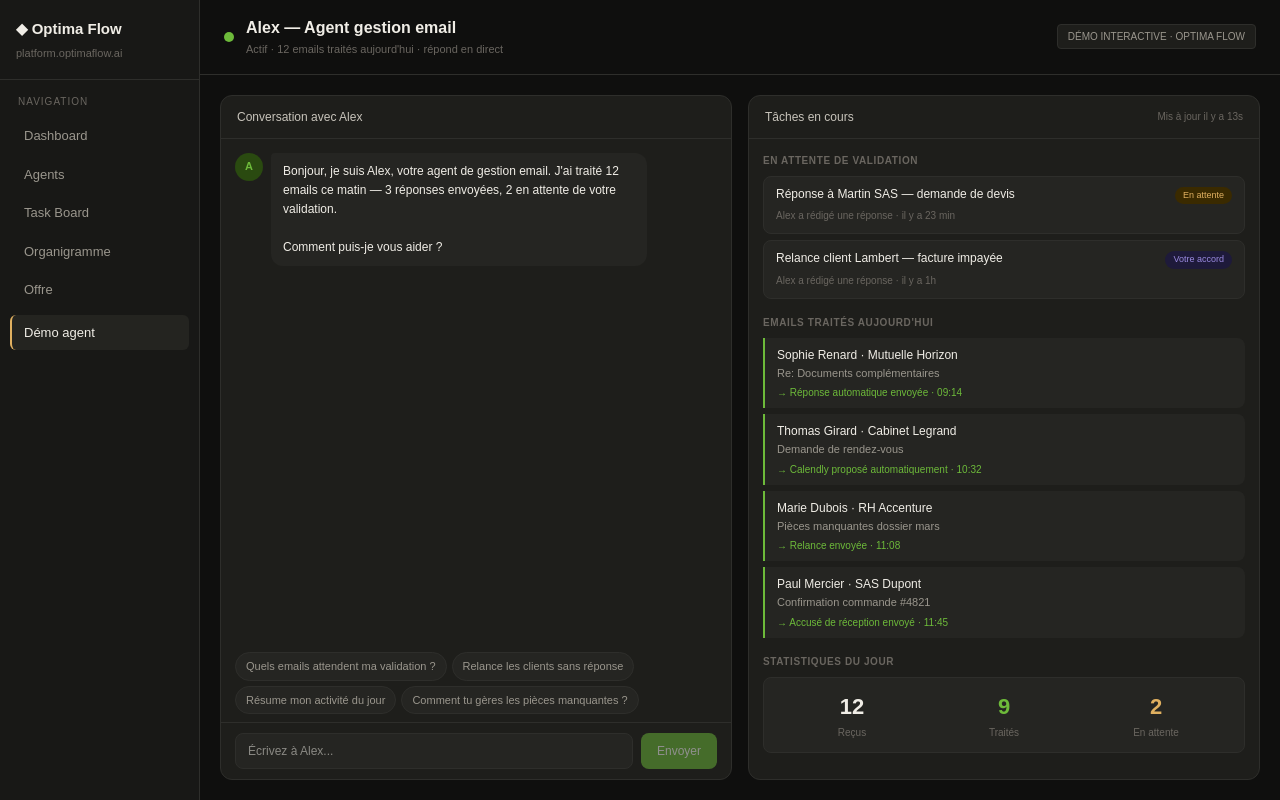
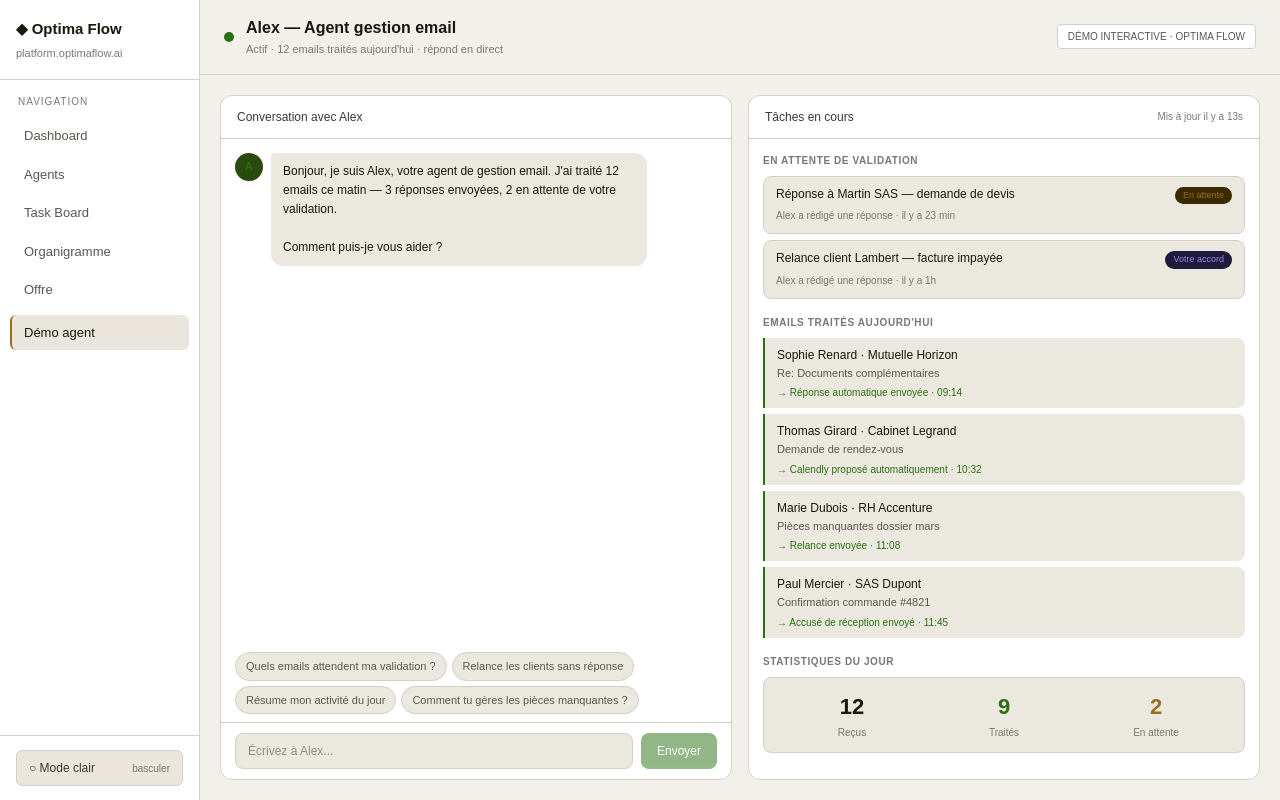
Before and after one commit to kilianreccodi-spec/agence-ia-dashboard, a Next.js app: page /agent in a window 1280 px wide. Built offline with nearby package versions, Linux system fonts and the light colour scheme.

Commit message:
agent - mode clair/sombre

```diff
--- a/app/agent/page.tsx
+++ b/app/agent/page.tsx
@@ -26,10 +26,19 @@ export default function AgentPage() {
   ]);
   const [input, setInput] = useState("");
   const [loading, setLoading] = useState(false);
+  const [dark, setDark] = useState(true);
   const [showSuggests, setShowSuggests] = useState(true);
   const [seconds, setSeconds] = useState(8);
   const chatRef = useRef<HTMLDivElement>(null);
   const history = useRef<{ role: string; content: string }[]>([]);
+
+  useEffect(() => {
+    const mq = window.matchMedia("(prefers-color-scheme: dark)");
+    setDark(mq.matches);
+    const handler = (e: MediaQueryListEvent) => setDark(e.matches);
+    mq.addEventListener("change", handler);
+    return () => mq.removeEventListener("change", handler);
+  }, []);
 
   useEffect(() => {
     if (chatRef.current) chatRef.current.scrollTop = chatRef.current.scrollHeight;
@@ -65,47 +74,59 @@ export default function AgentPage() {
     setLoading(false);
   }
 
-  const c = {
+  const c = dark ? {
     bg: "#0f0f0e", sidebar: "#181816", border: "#2e2e2b", card: "#1e1e1b",
     cardAlt: "#252522", text: "#f0ede6", textSub: "#c8c4bb", textMuted: "#9a968d",
     textFaint: "#6a6660", accent: "#e0b060", green: "#6dba3a", hover: "#242420",
+  } : {
+    bg: "#f2f0eb", sidebar: "#ffffff", border: "#d4d0c8", card: "#ffffff",
+    cardAlt: "#ebe8e0", text: "#18180f", textSub: "#3a3830", textMuted: "#5a5750",
+    textFaint: "#7a7770", accent: "#9a6e1a", green: "#2a7010", hover: "#eae6de",
   };
 
+  const tr = { transition: "background 0.2s, color 0.2s, border-color 0.2s" };
+
   return (
-    <div style={{ display: "flex", height: "100vh", background: c.bg, color: c.text, fontFamily: "DM Sans, sans-serif", overflow: "hidden" }}>
+    <div style={{ ...tr, display: "flex", height: "100vh", background: c.bg, color: c.text, fontFamily: "DM Sans, sans-serif", overflow: "hidden" }}>
       <style>{`@keyframes pulse{0%,80%,100%{opacity:0.3}40%{opacity:1}}`}</style>
 
       {/* Sidebar */}
-      <aside style={{ width: 200, background: c.sidebar, borderRight: `1px solid ${c.border}`, display: "flex", flexDirection: "column", flexShrink: 0 }}>
+      <aside style={{ ...tr, width: 200, background: c.sidebar, borderRight: `1px solid ${c.border}`, display: "flex", flexDirection: "column", flexShrink: 0 }}>
         <div style={{ padding: "18px 16px", borderBottom: `1px solid ${c.border}` }}>
           <div style={{ fontSize: 15, fontWeight: 600, color: c.text }}>◆ Optima Flow</div>
           <div style={{ fontSize: 11, color: c.textFaint, marginTop: 4 }}>platform.optimaflow.ai</div>
         </div>
-        <nav style={{ padding: "14px 10px", display: "flex", flexDirection: "column", gap: 3 }}>
+        <nav style={{ padding: "14px 10px", display: "flex", flexDirection: "column", gap: 3, flex: 1 }}>
           <div style={{ fontSize: 10, color: c.textFaint, letterSpacing: "1px", textTransform: "uppercase", padding: "0 8px", marginBottom: 6 }}>Navigation</div>
           {["Dashboard", "Agents", "Task Board", "Organigramme", "Offre"].map((item) => (
-            <a key={item} href="/" style={{ fontSize: 13, padding: "8px 12px", borderRadius: 6, color: c.textMuted, textDecoration: "none", display: "block", borderLeft: "2px solid transparent" }}>{item}</a>
+            <a key={item} href="/" style={{ ...tr, fontSize: 13, padding: "8px 12px", borderRadius: 6, color: c.textMuted, textDecoration: "none", display: "block", borderLeft: "2px solid transparent" }}>{item}</a>
           ))}
-          <div style={{ fontSize: 13, padding: "8px 12px", borderRadius: 6, color: c.text, borderLeft: `2px solid ${c.accent}`, background: c.hover, fontWeight: 500, marginTop: 4 }}>Démo agent</div>
+          <div style={{ ...tr, fontSize: 13, padding: "8px 12px", borderRadius: 6, color: c.text, borderLeft: `2px solid ${c.accent}`, background: c.hover, fontWeight: 500, marginTop: 4 }}>Démo agent</div>
         </nav>
+        <div style={{ padding: "14px 16px", borderTop: `1px solid ${c.border}` }}>
+          <button onClick={() => setDark(!dark)} style={{ ...tr, width: "100%", fontSize: 12, padding: "8px 12px", borderRadius: 6, background: c.hover, color: c.textSub, border: `1px solid ${c.border}`, cursor: "pointer", display: "flex", justifyContent: "space-between", alignItems: "center", fontFamily: "inherit" }}>
+            <span>{dark ? "☾ Mode sombre" : "○ Mode clair"}</span>
+            <span style={{ fontSize: 10, color: c.textFaint }}>basculer</span>
+          </button>
+        </div>
       </aside>
 
       {/* Main */}
       <main style={{ flex: 1, display: "flex", flexDirection: "column", overflow: "hidden" }}>
-        <div style={{ padding: "16px 24px", borderBottom: `1px solid ${c.border}`, display: "flex", alignItems: "center", gap: 12 }}>
+        <div style={{ ...tr, padding: "16px 24px", borderBottom: `1px solid ${c.border}`, display: "flex", alignItems: "center", gap: 12 }}>
           <div style={{ width: 10, height: 10, borderRadius: "50%", background: c.green }} />
           <div>
             <div style={{ fontSize: 16, fontWeight: 600, color: c.text }}>Alex — Agent gestion email</div>
             <div style={{ fontSize: 11, color: c.textFaint, marginTop: 1 }}>Actif · 12 emails traités aujourd&apos;hui · répond en direct</div>
           </div>
-          <div style={{ marginLeft: "auto", fontSize: 10, color: c.textMuted, background: c.card, border: `1px solid ${c.border}`, padding: "4px 10px", borderRadius: 4 }}>DÉMO INTERACTIVE · OPTIMA FLOW</div>
+          <div style={{ ...tr, marginLeft: "auto", fontSize: 10, color: c.textMuted, background: c.card, border: `1px solid ${c.border}`, padding: "4px 10px", borderRadius: 4 }}>DÉMO INTERACTIVE · OPTIMA FLOW</div>
         </div>
 
         <div style={{ flex: 1, display: "grid", gridTemplateColumns: "1fr 1fr", gap: 16, padding: 20, overflow: "hidden" }}>
 
           {/* Chat */}
-          <div style={{ background: c.card, border: `1px solid ${c.border}`, borderRadius: 12, display: "flex", flexDirection: "column", overflow: "hidden" }}>
-            <div style={{ padding: "12px 16px", borderBottom: `1px solid ${c.border}`, fontSize: 12, fontWeight: 500, color: c.textSub }}>Conversation avec Alex</div>
+          <div style={{ ...tr, background: c.card, border: `1px solid ${c.border}`, borderRadius: 12, display: "flex", flexDirection: "column", overflow: "hidden" }}>
+            <div style={{ ...tr, padding: "12px 16px", borderBottom: `1px solid ${c.border}`, fontSize: 12, fontWeight: 500, color: c.textSub }}>Conversation avec Alex</div>
             <div ref={chatRef} style={{ flex: 1, overflowY: "auto", padding: 14, display: "flex", flexDirection: "column", gap: 12 }}>
               {messages.map((m, i) => (
                 <div key={i} style={{ display: "flex", gap: 8, flexDirection: m.role === "user" ? "row-reverse" : "row", alignItems: "flex-start" }}>
@@ -131,19 +152,19 @@ export default function AgentPage() {
             {showSuggests && (
               <div style={{ padding: "8px 14px", display: "flex", flexWrap: "wrap", gap: 5 }}>
                 {SUGGESTIONS.map((s) => (
-                  <button key={s} onClick={() => send(s)} style={{ fontSize: 11, padding: "5px 10px", border: `0.5px solid ${c.border}`, borderRadius: 20, background: c.cardAlt, color: c.textMuted, cursor: "pointer", fontFamily: "inherit" }}>{s}</button>
+                  <button key={s} onClick={() => send(s)} style={{ ...tr, fontSize: 11, padding: "5px 10px", border: `0.5px solid ${c.border}`, borderRadius: 20, background: c.cardAlt, color: c.textMuted, cursor: "pointer", fontFamily: "inherit" }}>{s}</button>
                 ))}
               </div>
             )}
-            <div style={{ padding: "10px 14px", borderTop: `1px solid ${c.border}`, display: "flex", gap: 8 }}>
-              <input value={input} onChange={(e) => setInput(e.target.value)} onKeyDown={(e) => e.key === "Enter" && send()} placeholder="Écrivez à Alex..." style={{ flex: 1, padding: "8px 12px", fontSize: 12, border: `1px solid ${c.border}`, borderRadius: 8, background: c.cardAlt, color: c.text, outline: "none", fontFamily: "inherit" }} />
+            <div style={{ ...tr, padding: "10px 14px", borderTop: `1px solid ${c.border}`, display: "flex", gap: 8 }}>
+              <input value={input} onChange={(e) => setInput(e.target.value)} onKeyDown={(e) => e.key === "Enter" && send()} placeholder="Écrivez à Alex..." style={{ ...tr, flex: 1, padding: "8px 12px", fontSize: 12, border: `1px solid ${c.border}`, borderRadius: 8, background: c.cardAlt, color: c.text, outline: "none", fontFamily: "inherit" }} />
               <button onClick={() => send()} disabled={loading || !input.trim()} style={{ padding: "8px 16px", background: c.green, color: "#fff", border: "none", borderRadius: 8, fontSize: 12, cursor: "pointer", fontFamily: "inherit", opacity: loading || !input.trim() ? 0.5 : 1 }}>Envoyer</button>
             </div>
           </div>
 
           {/* Tasks */}
-          <div style={{ background: c.card, border: `1px solid ${c.border}`, borderRadius: 12, display: "flex", flexDirection: "column", overflow: "hidden" }}>
-            <div style={{ padding: "12px 16px", borderBottom: `1px solid ${c.border}`, display: "flex", justifyContent: "space-between", alignItems: "center" }}>
+          <div style={{ ...tr, background: c.card, border: `1px solid ${c.border}`, borderRadius: 12, display: "flex", flexDirection: "column", overflow: "hidden" }}>
+            <div style={{ ...tr, padding: "12px 16px", borderBottom: `1px solid ${c.border}`, display: "flex", justifyContent: "space-between", alignItems: "center" }}>
               <div style={{ fontSize: 12, fontWeight: 500, color: c.textSub }}>Tâches en cours</div>
               <div style={{ fontSize: 10, color: c.textFaint }}>Mis à jour il y a {seconds}s</div>
             </div>
@@ -153,7 +174,7 @@ export default function AgentPage() {
                 { title: "Réponse à Martin SAS — demande de devis", time: "il y a 23 min", badge: "En attente", badgeBg: "#3a2a00", badgeColor: c.accent },
                 { title: "Relance client Lambert — facture impayée", time: "il y a 1h", badge: "Votre accord", badgeBg: "#1e1a3a", badgeColor: "#9a8ae0" },
               ].map((t, i) => (
-                <div key={i} style={{ background: c.cardAlt, border: `1px solid ${c.border}`, borderRadius: 8, padding: "10px 12px", marginBottom: 6 }}>
+                <div key={i} style={{ ...tr, background: c.cardAlt, border: `1px solid ${c.border}`, borderRadius: 8, padding: "10px 12px", marginBottom: 6 }}>
                   <div style={{ display: "flex", justifyContent: "space-between", gap: 8, marginBottom: 4 }}>
                     <div style={{ fontSize: 12, color: c.text, fontWeight: 500, lineHeight: 1.3, flex: 1 }}>{t.title}</div>
                     <span style={{ fontSize: 9, padding: "2px 8px", borderRadius: 20, background: t.badgeBg, color: t.badgeColor, whiteSpace: "nowrap", flexShrink: 0 }}>{t.badge}</span>
@@ -163,14 +184,14 @@ export default function AgentPage() {
               ))}
               <div style={{ fontSize: 10, fontWeight: 600, color: c.textFaint, textTransform: "uppercase", letterSpacing: "0.6px", marginBottom: 8, marginTop: 16 }}>Emails traités aujourd&apos;hui</div>
               {EMAILS.map((e, i) => (
-                <div key={i} style={{ borderLeft: `2px solid ${c.green}`, background: c.cardAlt, borderRadius: "0 8px 8px 0", padding: "8px 12px", marginBottom: 6 }}>
+                <div key={i} style={{ ...tr, borderLeft: `2px solid ${c.green}`, background: c.cardAlt, borderRadius: "0 8px 8px 0", padding: "8px 12px", marginBottom: 6 }}>
                   <div style={{ fontSize: 12, fontWeight: 500, color: c.text }}>{e.from}</div>
                   <div style={{ fontSize: 11, color: c.textMuted, marginTop: 1 }}>{e.subject}</div>
                   <div style={{ fontSize: 10, color: c.green, marginTop: 4 }}>→ {e.action}</div>
                 </div>
               ))}
               <div style={{ fontSize: 10, fontWeight: 600, color: c.textFaint, textTransform: "uppercase", letterSpacing: "0.6px", marginBottom: 8, marginTop: 16 }}>Statistiques du jour</div>
-              <div style={{ background: c.cardAlt, border: `1px solid ${c.border}`, borderRadius: 8, padding: "12px 16px" }}>
+              <div style={{ ...tr, background: c.cardAlt, border: `1px solid ${c.border}`, borderRadius: 8, padding: "12px 16px" }}>
                 <div style={{ display: "grid", gridTemplateColumns: "repeat(3,1fr)", gap: 8, textAlign: "center" }}>
                   {([["12", "Reçus", c.text], ["9", "Traités", c.green], ["2", "En attente", c.accent]] as [string, string, string][]).map(([v, l, col]) => (
                     <div key={l}>
```
